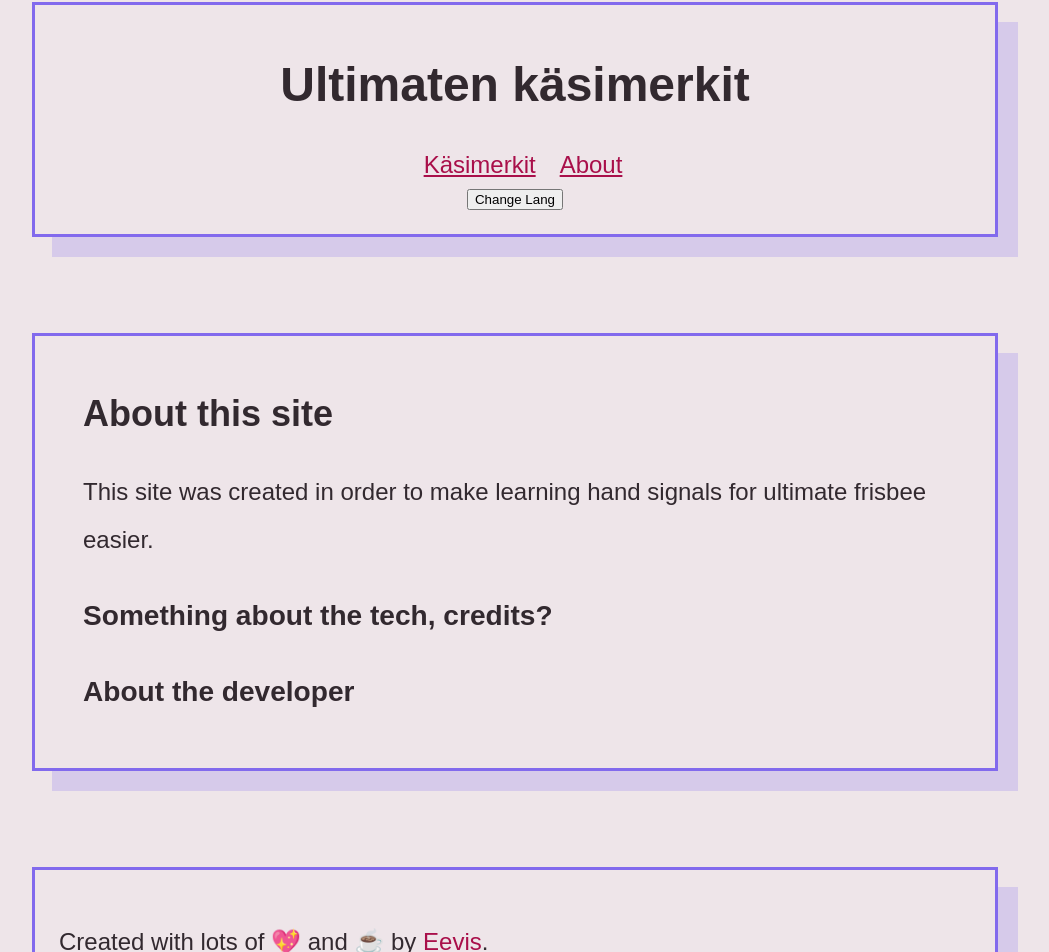
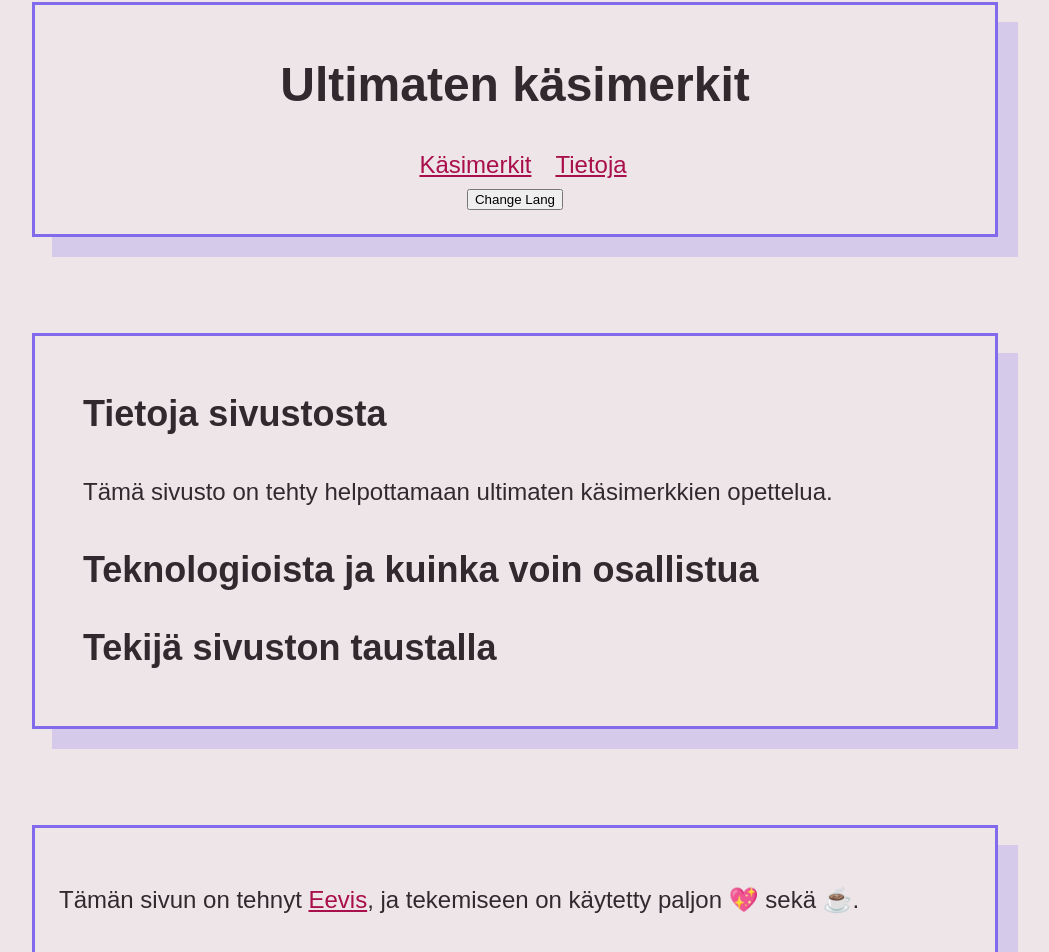
Before and after one commit to eevajonnapanula/ultimate-hand-signals, a Next.js app: page /about in a window 1280 px wide. Shown: the part 54-1006 px from the top of the page, without its empty margins (125-1174 px from the left). Built offline with nearby package versions, Linux system fonts and the light colour scheme.

Commit message:
Add some translations

```diff
--- a/components/Layout.tsx
+++ b/components/Layout.tsx
@@ -15,19 +15,14 @@ const Layout = ({ children }) => {
               <a href="/signals">{translations.handSignals}</a>
             </li>
             <li>
-              <a href="/about">About</a>
+              <a href="/about">{translations.about}</a>
             </li>
           </ul>
         </nav>
         <button onClick={changeLanguage}>Change Lang</button>
       </header>
       <main>{children}</main>
-      <footer>
-        <p>
-          Created with lots of 💖 and ☕️ by{" "}
-          <a href="https://eevis.codes">Eevis</a>.
-        </p>
-      </footer>
+      <footer>{translations.footer}</footer>
     </>
   )
 }
--- a/data/translations.ts
+++ /dev/null
@@ -1,17 +0,0 @@
-export type Language = "fi" | "en"
-type TranslationKeys = "siteHeading" | "handSignals" | "description"
-type Translations = Record<TranslationKeys, string | (() => JSX.Element)>
-
-const translations: Record<Language, Translations> = {
-  fi: {
-    siteHeading: "Ultimaten käsimerkit",
-    handSignals: "Käsimerkit",
-    description: "Kuvaus",
-  },
-  en: {
-    siteHeading: "Ultimate Hand Signals",
-    handSignals: "Hand Signals",
-    description: "Description"
-  },
-}
-export default translations
--- /dev/null
+++ b/data/translations.tsx
@@ -0,0 +1,58 @@
+export type Language = "fi" | "en"
+type TranslationKeys =
+  | "siteHeading"
+  | "handSignals"
+  | "description"
+  | "about"
+  | "footer"
+  | "aboutPage"
+type Translations = Record<TranslationKeys, string | JSX.Element>
+
+const translations: Record<Language, Translations> = {
+  fi: {
+    siteHeading: "Ultimaten käsimerkit",
+    handSignals: "Käsimerkit",
+    description: "Kuvaus",
+    about: "Tietoja",
+    footer: (
+      <p>
+        Tämän sivun on tehnyt <a href="https://eevis.codes">Eevis</a>, ja
+        tekemiseen on käytetty paljon 💖 sekä ☕️.
+      </p>
+    ),
+    aboutPage: (
+      <section>
+        <h1>Tietoja sivustosta</h1>
+        <p>
+          Tämä sivusto on tehty helpottamaan ultimaten käsimerkkien opettelua.
+        </p>
+        <h2>Teknologioista ja kuinka voin osallistua</h2>
+        <h2>Tekijä sivuston taustalla</h2>
+      </section>
+    ),
+  },
+  en: {
+    siteHeading: "Ultimate Hand Signals",
+    handSignals: "Hand Signals",
+    description: "Description",
+    about: "About",
+    footer: (
+      <p>
+        Created with lots of 💖 and ☕️ by{" "}
+        <a href="https://eevis.codes">Eevis</a>.
+      </p>
+    ),
+    aboutPage: (
+      <section>
+        <h1>About this site</h1>
+        <p>
+          This site was created in order to make learning hand signals for
+          ultimate frisbee easier.
+        </p>
+        <h2>Something about the tech, credits?</h2>
+        <h2>About the developer</h2>
+      </section>
+    ),
+  },
+}
+export default translations
--- a/pages/about.tsx
+++ b/pages/about.tsx
@@ -1,18 +1,14 @@
 import Seo from "../components/Seo"
+import { useTranslations } from "../hooks/useTranslations"
 
-const About = () => (
-  <>
-    <Seo title="About" />
-    <section>
-      <h2>About this site</h2>
-      <p>
-        This site was created in order to make learning hand signals for
-        ultimate frisbee easier.
-      </p>
-      <h3>Something about the tech, credits?</h3>
-      <h3>About the developer</h3>
-    </section>
-  </>
-)
+const About = () => {
+  const translations = useTranslations()
+  return (
+    <>
+      <Seo title="About" />
+      {translations.aboutPage}
+    </>
+  )
+}
 
 export default About
--- a/pages/signals.tsx
+++ b/pages/signals.tsx
@@ -1,5 +1,4 @@
 import signals from "../data/signals"
-import translations from "../data/translations"
 import Seo from "../components/Seo"
 import { useTranslations } from "../hooks/useTranslations"
 import { useContext } from "react"
```
